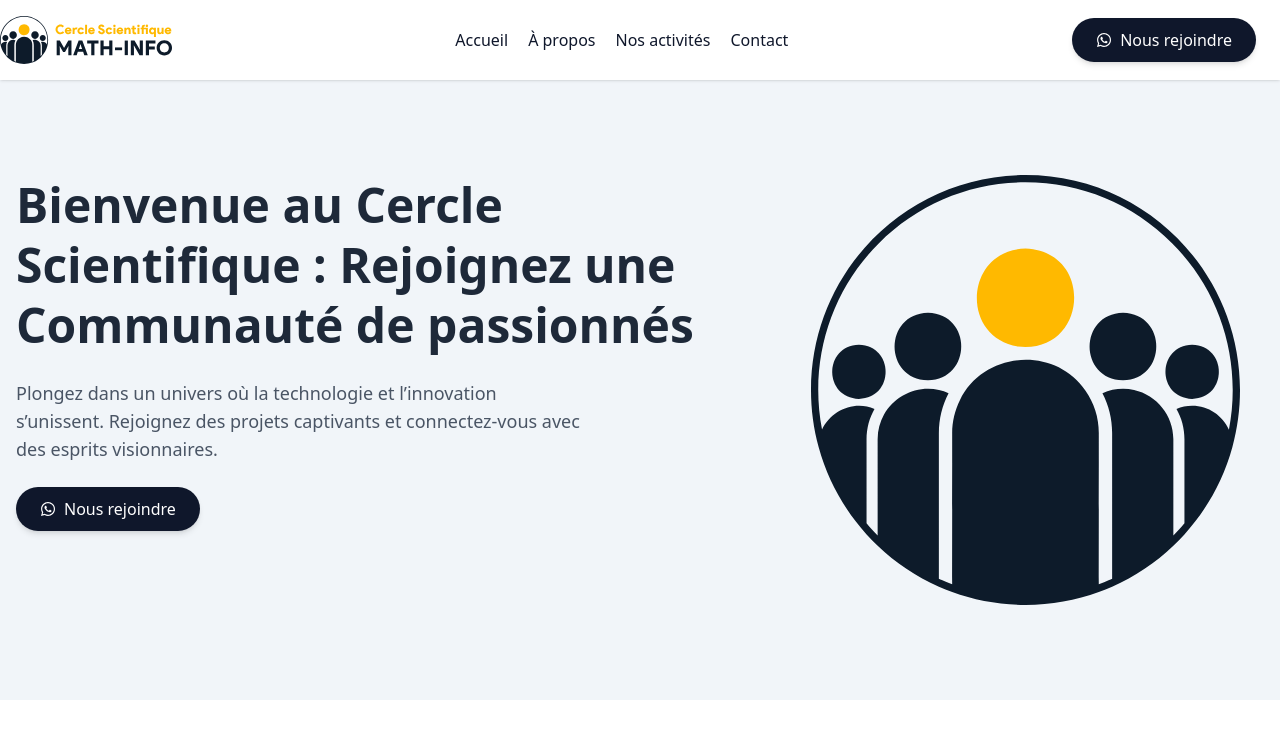
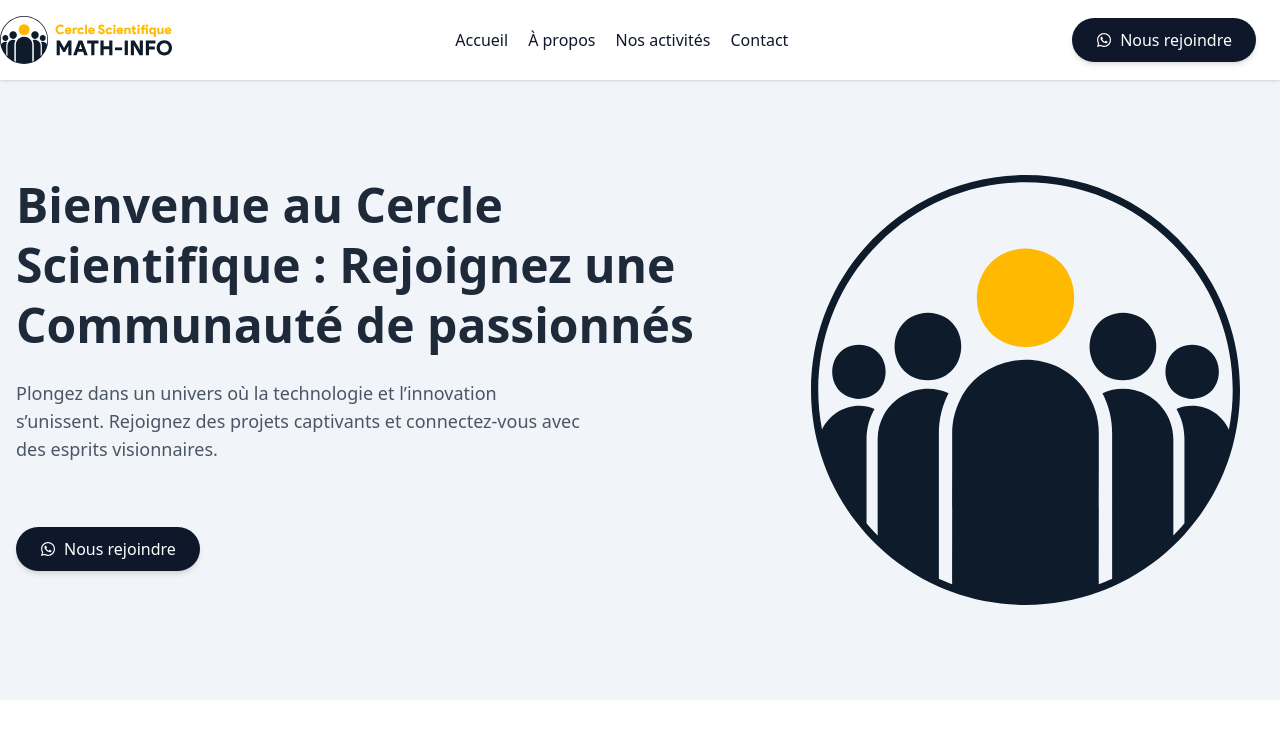
Before and after one commit to YakeDev/cercle-math-info, a React (Vite) app: page / in a window 1280 px wide. Shown: the top 738 px of the page. Built offline with nearby package versions, Linux system fonts and the light colour scheme.

Commit message:
ajout marge bottom sur le container de la description

```diff
--- a/src/routes/index.jsx
+++ b/src/routes/index.jsx
@@ -21,7 +21,7 @@ export default function Index() {
 								Bienvenue au Cercle Scientifique : Rejoignez une Communauté de
 								passionnés
 							</h1>
-							<p className='py-6 text-lg text-gray-600 w-4/5'>
+							<p className='py-6 text-lg text-gray-600 w-4/5 pb-16'>
 								Plongez dans un univers où la technologie et l’innovation
 								s’unissent. Rejoignez des projets captivants et connectez-vous
 								avec des esprits visionnaires.
```
